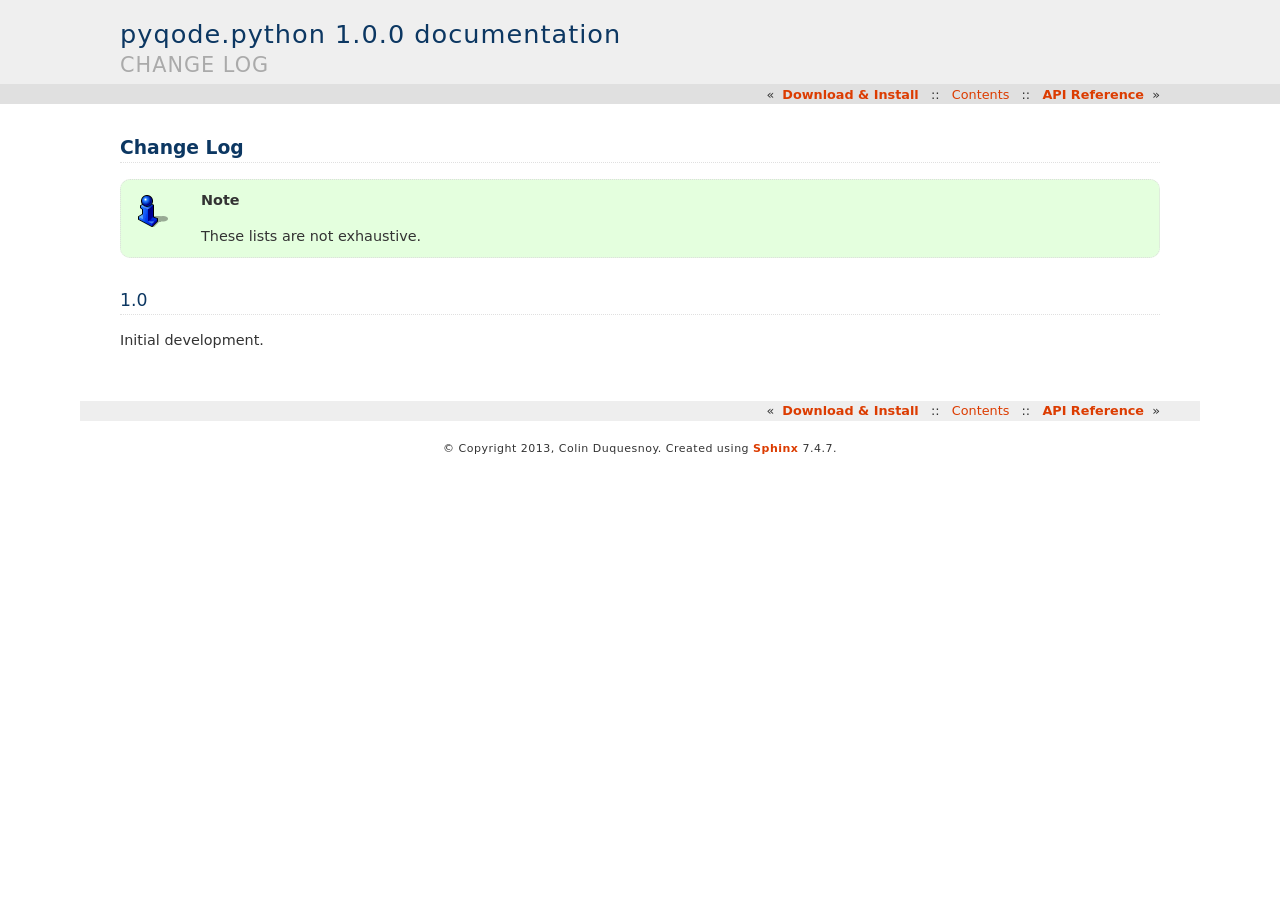
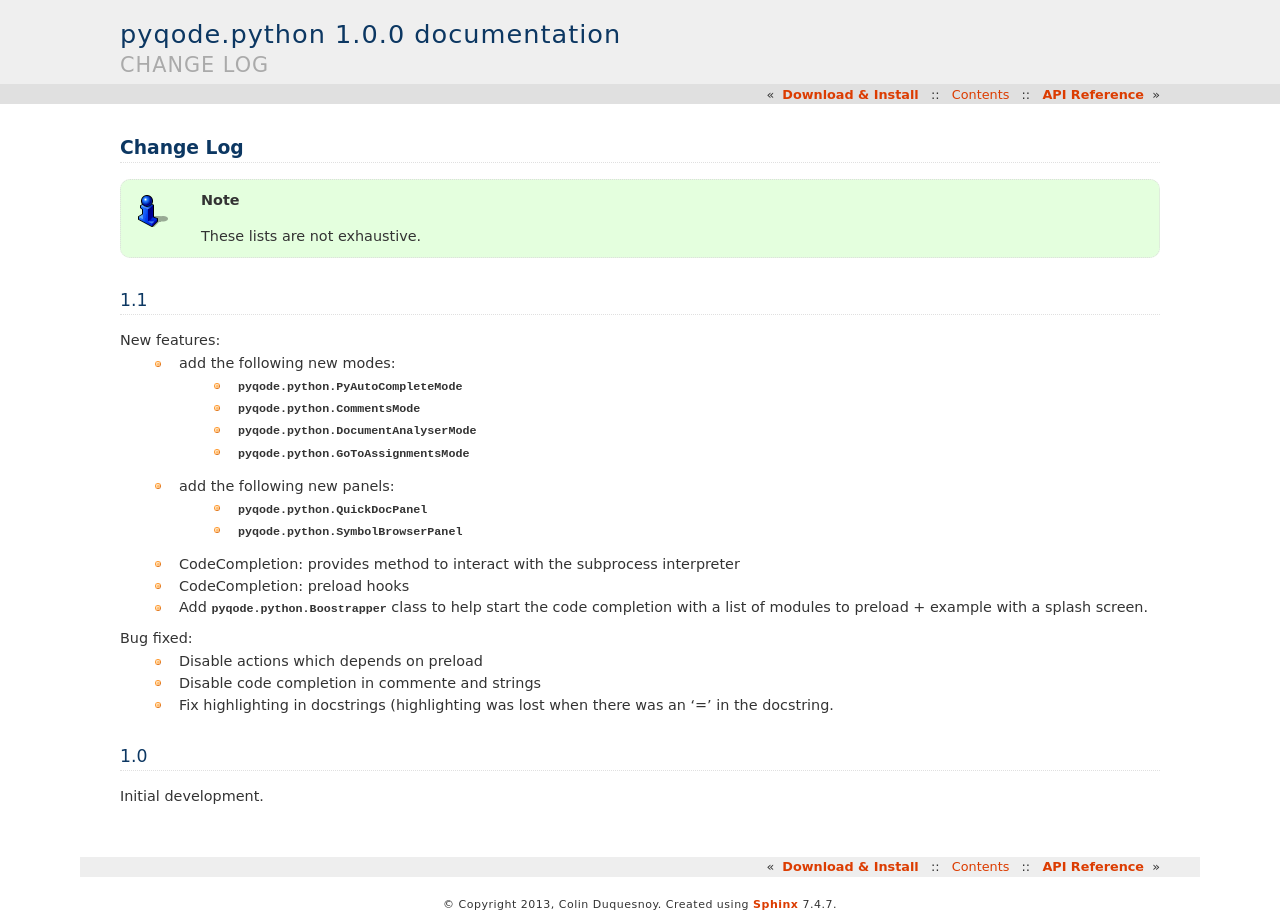
Before and after one commit to pyQode/pyqode.python, a Sphinx documentation site: the page built from doc/source/changelog.rst, in a window 1280 px wide. Built offline with Sphinx 7.4.7, drawn with Linux system fonts in a browser that asks for light colours; formulas are drawn with MathJax 3; before the commit the page ends 900 px from its top, so only the background shows below that.

Commit message:
Doc: 1.1 doc update

```diff
--- a/doc/source/changelog.rst
+++ b/doc/source/changelog.rst
@@ -5,6 +5,28 @@ Change Log
 
     These lists are not exhaustive.
 
+1.1
+-----------
+
+New features:
+    - add the following new modes:
+        - :class:`pyqode.python.PyAutoCompleteMode`
+        - :class:`pyqode.python.CommentsMode`
+        - :class:`pyqode.python.DocumentAnalyserMode`
+        - :class:`pyqode.python.GoToAssignmentsMode`
+    - add the following new panels:
+        - :class:`pyqode.python.QuickDocPanel`
+        - :class:`pyqode.python.SymbolBrowserPanel`
+    - CodeCompletion: provides method to interact with the subprocess interpreter
+    - CodeCompletion: preload hooks
+    - Add :class:`pyqode.python.Boostrapper` class to help start the code completion with a list of modules to
+      preload + example with a splash screen.
+
+Bug fixed:
+    - Disable actions which depends on preload
+    - Disable code completion in commente and strings
+    - Fix highlighting in docstrings (highlighting was lost when there was an '=' in the docstring.
+
 1.0
 ----------
 
--- a/doc/source/whats_new.rst
+++ b/doc/source/whats_new.rst
@@ -15,6 +15,12 @@ for it),...)
 Milestones
 -------------
 
+1.1:
++++++++++++
+
+    Add many new modes and panels and improve the user experience by adding more utility
+    methods and class.
+
 1.0:
 +++++++++++
 
```
Also changed, not shown: doc/source/api.rst (+57 -0 lines), 7 other files.
